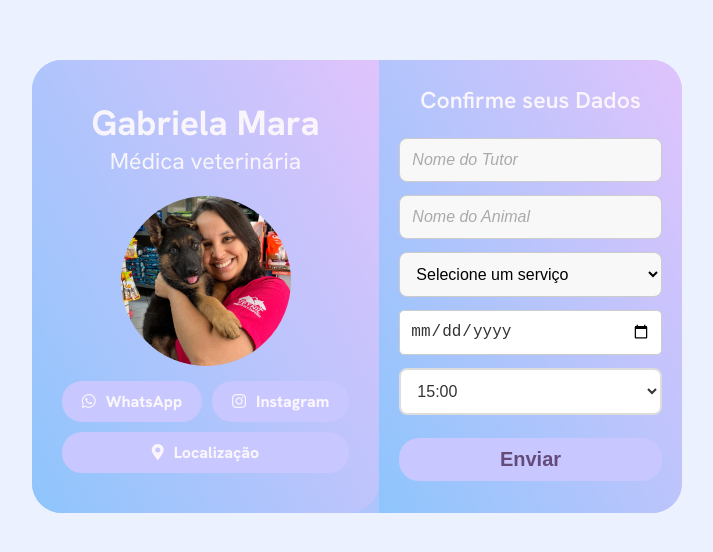
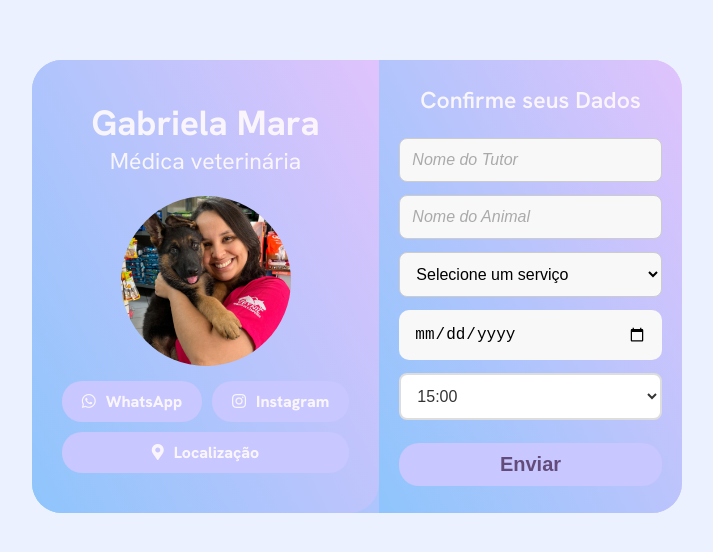
Before and after one commit to michael-douglas-s/vet-1.0-.1, a plain HTML site: page index.html in a window 1280 px wide. Shown: the part 114-666 px from the top of the page, without its empty margins (298-1011 px from the left). Drawn offline with Linux system fonts and the light colour scheme.

Commit message:
voltei a versao

```diff
--- a/index.html
+++ b/index.html
@@ -83,7 +83,7 @@
 
             <input
               placeholder="data"
-              class="input-personalizado input-date"
+              class="input-personalizado"
               type="date"
               id="appointment-date"
               required
--- a/src/style.css
+++ b/src/style.css
@@ -131,17 +131,6 @@ body {
   background-color: rgba(211, 211, 211, 0.7);
 }
 
-.input-date[type="date"] {
-  width: 100%; /* Garante que ocupe toda a largura do container */
-  padding: 10px;
-  font-size: 16px;
-  border: 1px solid #ccc;
-  border-radius: 5px;
-  background-color: white;
-  color: #333;
-  min-height: 45px; /* Ajusta a altura mínima */
-}
-
 .btn-dados {
   padding: 1rem 2rem;
   background-color: var(--light-lavender);
```
